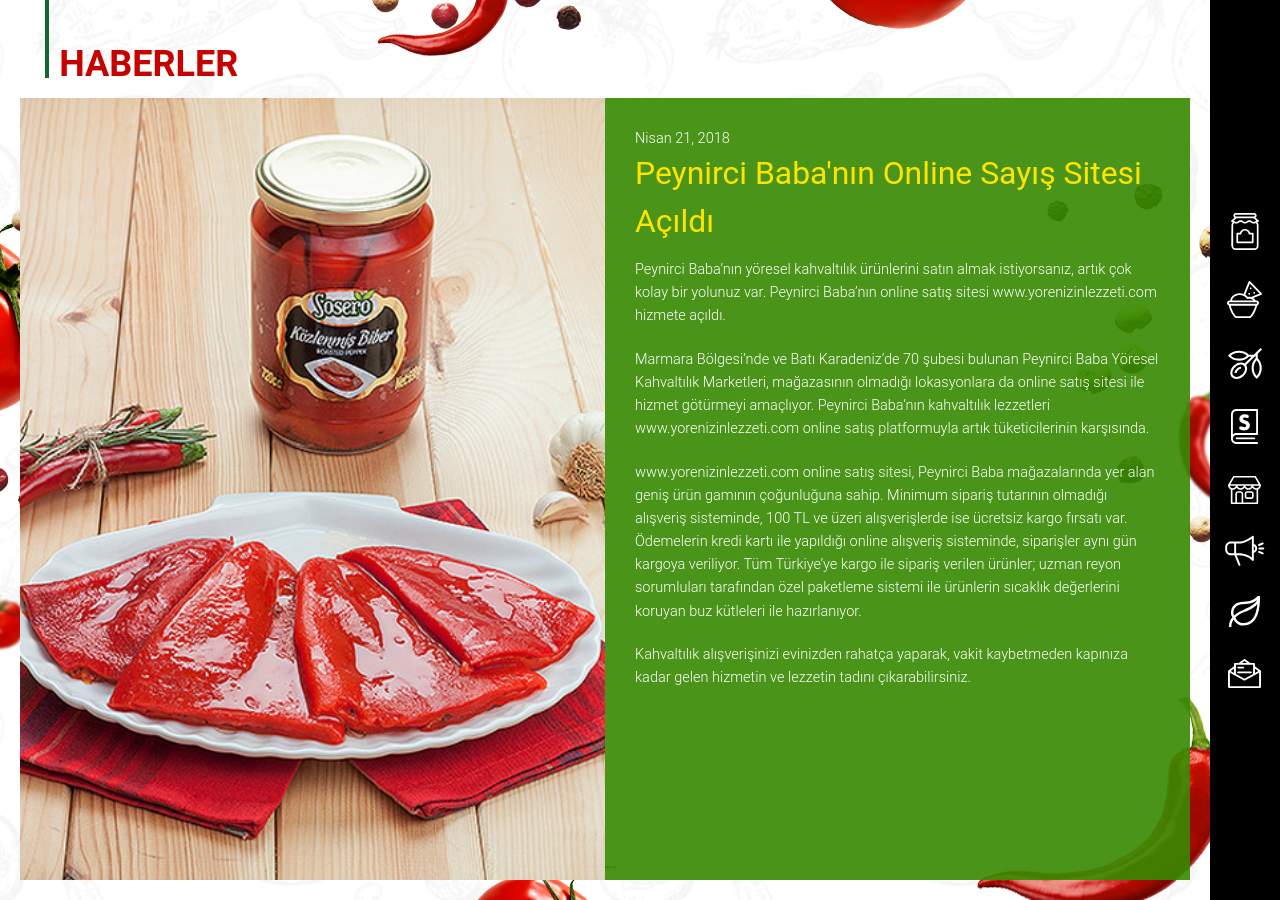
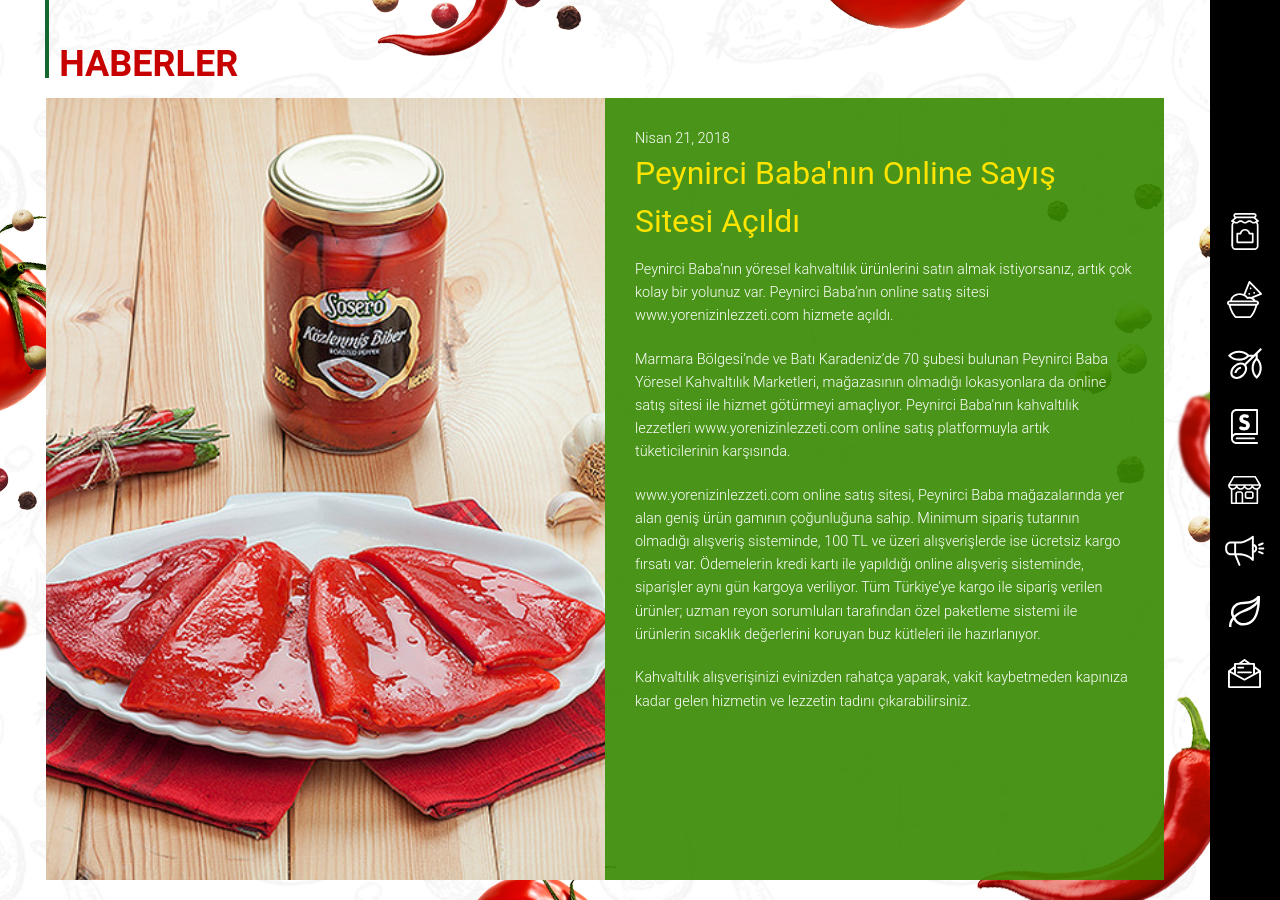
Before and after one commit to data-deveb/data-deveb.github.io, a Jekyll site: the page built from temalar/sosero/haber.html, in a window 1280 px wide. Built offline with Jekyll 4.4.1, drawn with Linux system fonts in a browser that asks for light colours.

Commit message:
güncellem
düzelt

```diff
--- a/temalar/sosero/haber.html
+++ b/temalar/sosero/haber.html
@@ -2,7 +2,7 @@
 layout: sosero/haber
 title: SOSERO ÜRÜN
 ---
-      <div data-gnl="1 1p ortada" style="padding: 20px;">
+      <div data-gnl="22 23p ortada" style="padding: 20px;">
           <article class="product full-detail product-content" data-gnl="1 1p sütun">
             <div class="" data-gnl="1 1p" data-byk="sığdır kaymadan">
               <div data-gnl="1 1p" data-byk="1 2p sığdır sütun ortada kaymadan">
--- a/temalar/sosero/haberler.html
+++ b/temalar/sosero/haberler.html
@@ -7,7 +7,7 @@
 
             <article class="product" data-gnl="1 1p" data-byk="1 2p">
               <a href="/temalar/sosero/haber.html">
-              <div class="product-content" data-gnl="22 23p kaymadan sağda-ol">
+              <div class="product-content" data-gnl="1 1p kaymadan sağda-ol">
                 <div data-gnl="1 1p kaymadan" style="height: 200px;">
                   <img class="tam" src="/temalar/sosero/assets/img/kozlenmis_biber.jpg" alt="Üretim Tesisleri">
                 </div>
```
